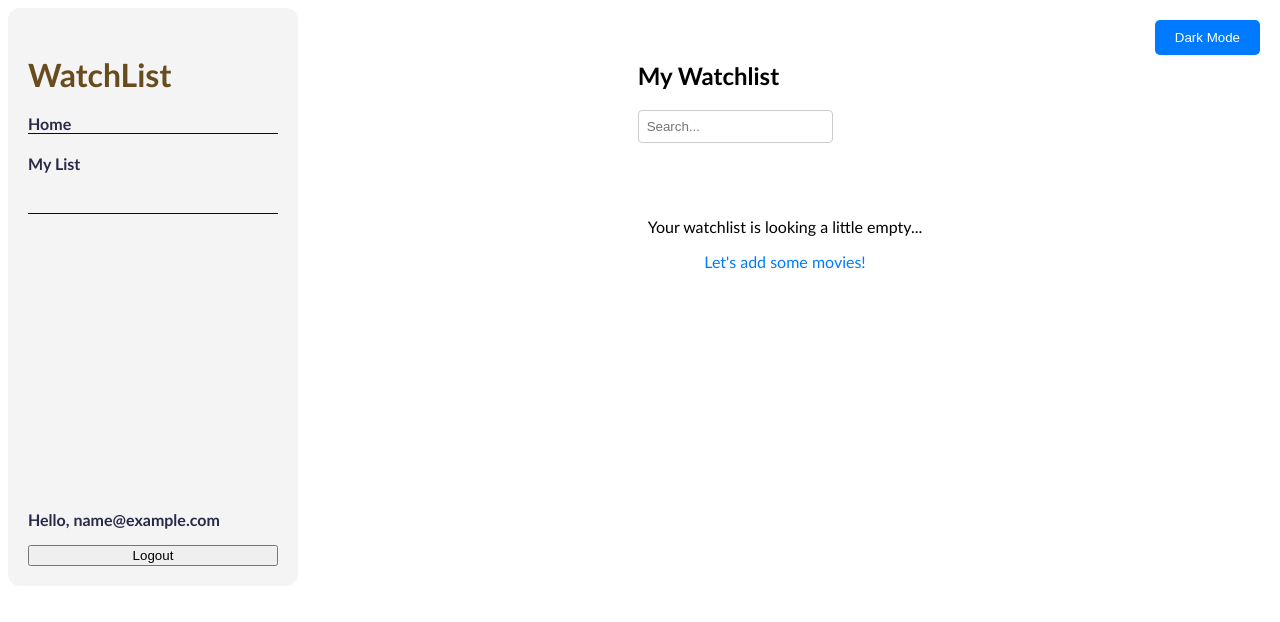
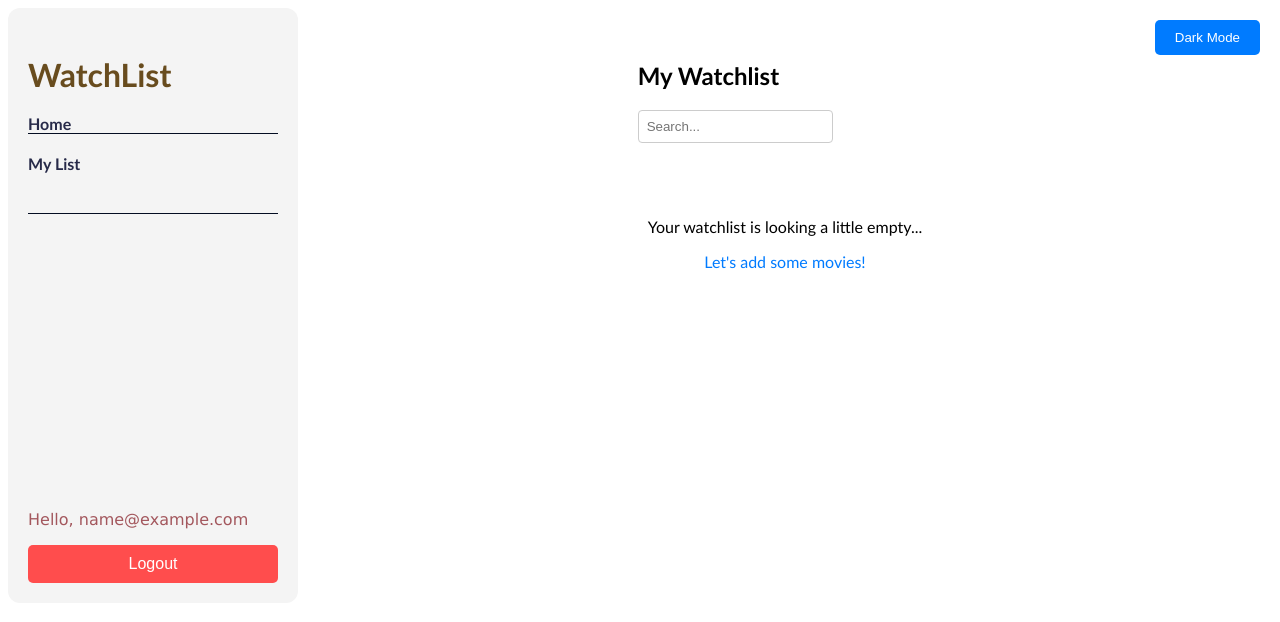
Before and after one commit to shaileshsiingh/WatchList, a React (Create React App) app: page /watchlist in a window 1280 px wide. Shown: the top 622 px of the page. Built offline with nearby package versions, Linux system fonts and the light colour scheme; sample sign-in values are in the browser's storage.

Commit message:
added bg transition5

```diff
--- a/src/App.css
+++ b/src/App.css
@@ -89,8 +89,8 @@ li.sidebar-item {
   position: relative;
   display: grid;
   margin-top: 280px;
-  font-weight: bolder;
-  color: #272a49;
+font-family: Verdana, Geneva, Tahoma, sans-serif;
+  color: #a3575d;
 }
 
 .my-list {
@@ -142,3 +142,25 @@ li.sidebar-item {
 .dark-mode .toggle-theme:hover {
   background-color: #ccc;
 }
+
+/* App.css or relevant CSS file */
+.logout {
+  background-color: #ff4d4d;
+  color: #ffffff;
+  border: none;
+  border-radius: 5px;
+  padding: 10px 20px;
+  font-size: 1rem;
+  cursor: pointer;
+  transition: background-color 0.3s ease, transform 0.2s ease;
+}
+
+.logout:hover {
+  background-color: #00d7e6;
+  transform: scale(1.05);
+}
+
+.logout:active {
+  background-color: #3e73af;
+  transform: scale(0.95);
+}
--- a/src/App.js
+++ b/src/App.js
@@ -1,5 +1,5 @@
 // App.js
-import React, { useState, useEffect } from 'react';
+import React, { useEffect, useState } from 'react';
 import { Routes, Route, Link, Navigate } from 'react-router-dom';
 import MovieSearch from './components/Pages/Home/MovieSearch';
 import WatchList from './components/Pages/Home/WatchList';
@@ -17,7 +17,6 @@ function App() {
 
   const addToWatchlist = (movie) => {
     const updatedList = [...myList, movie];
-    console.log(updatedList);
     localStorage.setItem(`myWatchlist_${userEmail}`, JSON.stringify(updatedList));
     setMyList(updatedList);
   };
@@ -42,14 +41,14 @@ function App() {
   };
 
   const toggleDarkMode = () => {
-    setIsDarkMode(!isDarkMode);
+    setIsDarkMode(prevMode => !prevMode);
     document.body.classList.toggle('dark-mode');
   };
 
   return (
     <div className={`app-container ${isDarkMode ? 'dark-mode' : ''}`}>
       {isAuthenticated && (
-        <div className={`sidebar ${isDarkMode ? 'dark-mode' : ''}`}>
+        <div className="sidebar">
           <h2 className="sidebar-title">WatchList</h2>
           <ul className="sidebar-menu">
             <li className="sidebar-item">
@@ -66,7 +65,7 @@ function App() {
           </ul>
           <div className="user-info">
             <p>Hello, {userEmail || 'Guest'}</p>
-            <button onClick={handleLogout}>Logout</button>
+            <button className='logout' onClick={handleLogout}>Logout</button>
           </div>
         </div>
       )}
```
